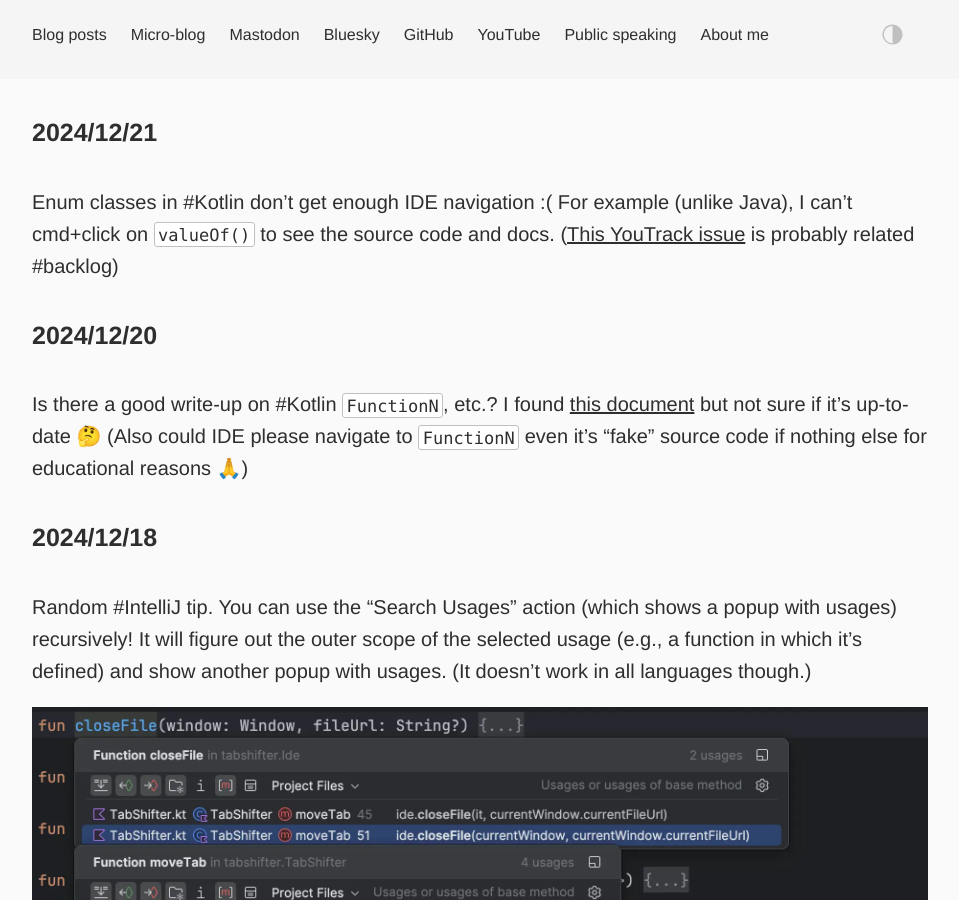
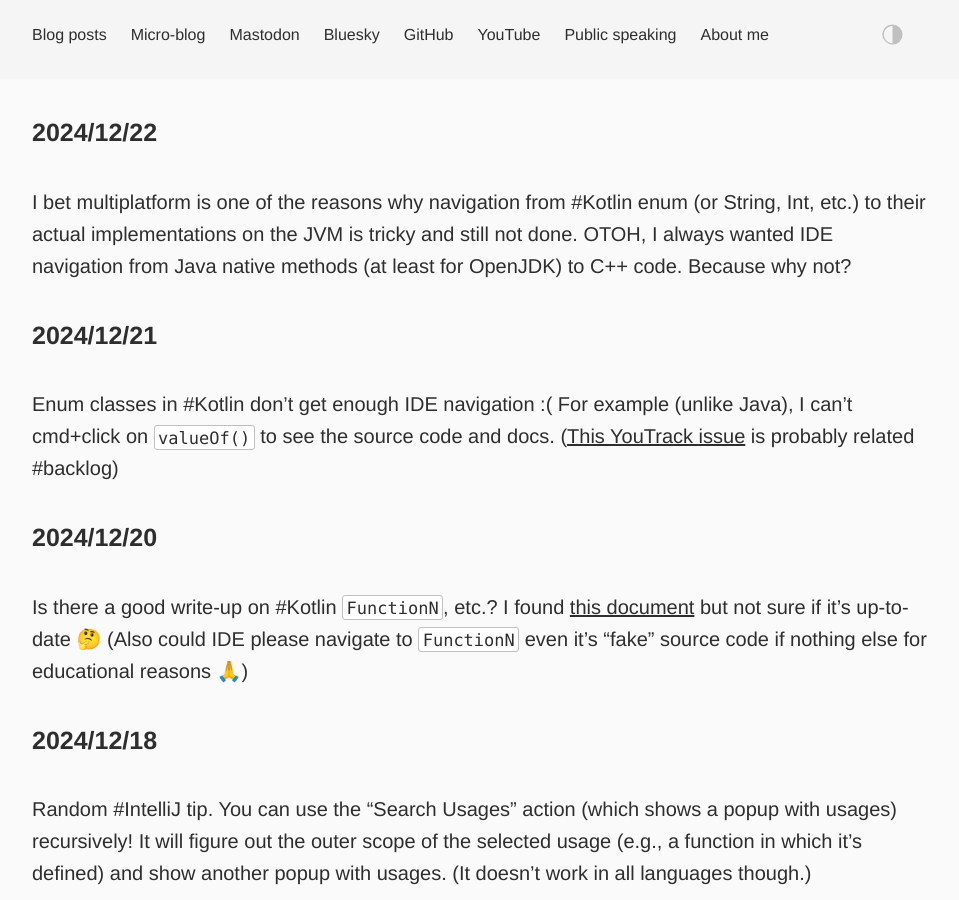
Before and after one commit to dkandalov/dkandalov.github.io, a Jekyll site: the page built from micro-blog.md, in a window 1280 px wide and 900 px high. Shown: the whole window, without its empty margins (160-1119 px from the left). Built offline with Jekyll 4.4.1, drawn with Linux system fonts in a browser that asks for light colours.

Commit message:
updated micro-blog

```diff
--- a/micro-blog.md
+++ b/micro-blog.md
@@ -2,6 +2,9 @@
 layout: post
 permalink: /micro-blog/
 ---
+
+#### 2024/12/22
+I bet multiplatform is one of the reasons why navigation from #Kotlin enum (or String, Int, etc.) to their actual implementations on the JVM is tricky and still not done. OTOH, I always wanted IDE navigation from Java native methods (at least for OpenJDK) to C++ code. Because why not?
 
 #### 2024/12/21
 Enum classes in #Kotlin don't get enough IDE navigation :( For example (unlike Java), I can't cmd+click on `valueOf()` to see the source code and docs. ([This YouTrack issue](https://youtrack.jetbrains.com/issue/KTIJ-16701) is probably related #backlog)
```
